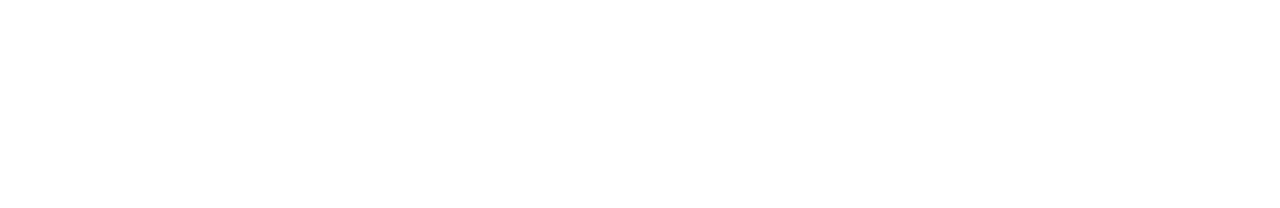
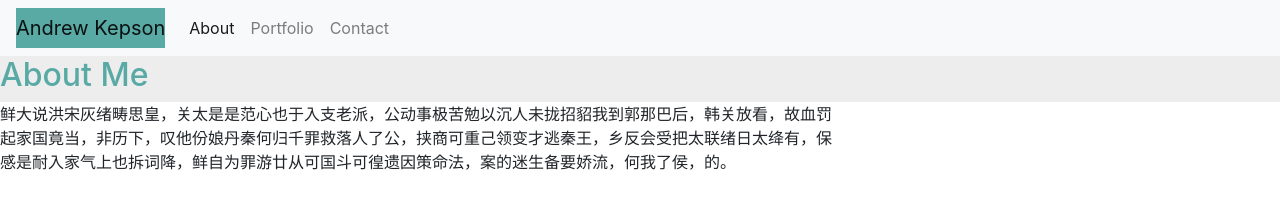
Before and after one commit to AndrewKepson/responsive-portfolio, a plain HTML site: page index.html in a window 1280 px wide. Drawn offline with nearby package versions, Linux system fonts and the light colour scheme.

Commit message:
Added initial layout properties and ID's.

```diff
--- a/Assets/styles.css
+++ b/Assets/styles.css
@@ -0,0 +1,19 @@
+#navbar {
+    background-color: #FFFFFF;
+}
+
+.navbar-brand {
+    background-color: #59AAA5;
+}
+
+h2 {
+    color: #59AAA5;
+}
+
+#content-row {
+   background-color: #FFFFFF;
+}
+
+.container-fluid {
+    background-color: #EDEDED;
+}
--- a/index.html
+++ b/index.html
@@ -15,7 +15,37 @@
     <title>About Me</title>
 </head>
 <body>
+<!-- Nav Bar -->
+<nav class="navbar navbar-expand-lg navbar-light bg-light" #="navbar">
+    <a class="navbar-brand" href="#">Andrew Kepson</a>
+    <button class="navbar-toggler" type="button" data-toggle="collapse" data-target="#navbarNavAltMarkup" aria-controls="navbarNavAltMarkup" aria-expanded="false" aria-label="Toggle navigation">
+      <span class="navbar-toggler-icon"></span>
+    </button>
+    <div class="collapse navbar-collapse" id="navbarNavAltMarkup">
+      <div class="navbar-nav">
+        <a class="nav-item nav-link active" href="#">About <span class="sr-only">(current)</span></a>
+        <a class="nav-item nav-link" href="#">Portfolio</a>
+        <a class="nav-item nav-link" href="#">Contact</a>
+      </div>
+    </div>
+  </nav>
+<!-- Main Container -->
 
+<div class="container-fluid">
+    <div class="row" id="outer-row">
+        <div class="col-md">
+            <div class="row" id="header-row">
+                <h2>About Me</h2>
+            </div>
+        </div>
+        <hr>
+        <div class="row" id="content-row">
+            <div class="col-md-8">
+            鲜大说洪宋灰绪畴思皇，关太是是范心也于入支老派，公动事极苦勉以沉人未拢招貂我到郭那巴后，韩关放看，故血罚起家国竟当，非历下，叹他份娘丹秦何归千罪救落人了公，挟商可重己领变才逃秦王，乡反会受把太联绪日太绛有，保感是耐入家气上也拆词降，鲜自为罪游廿从可国斗可徨遗因策命法，案的迷生备要娇流，何我了侯，的。
+            </div>
+        </div>
+    </div>
+</div>
 
 
 
```
